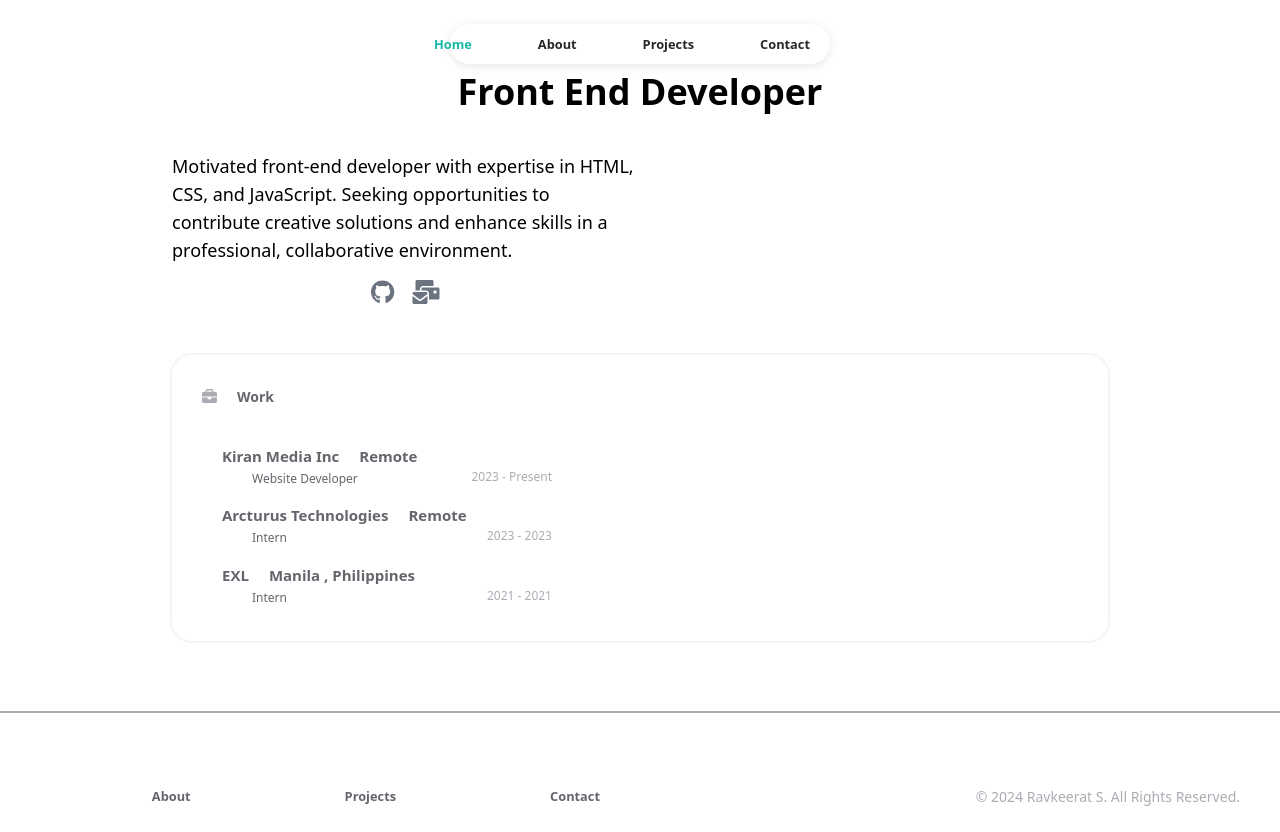
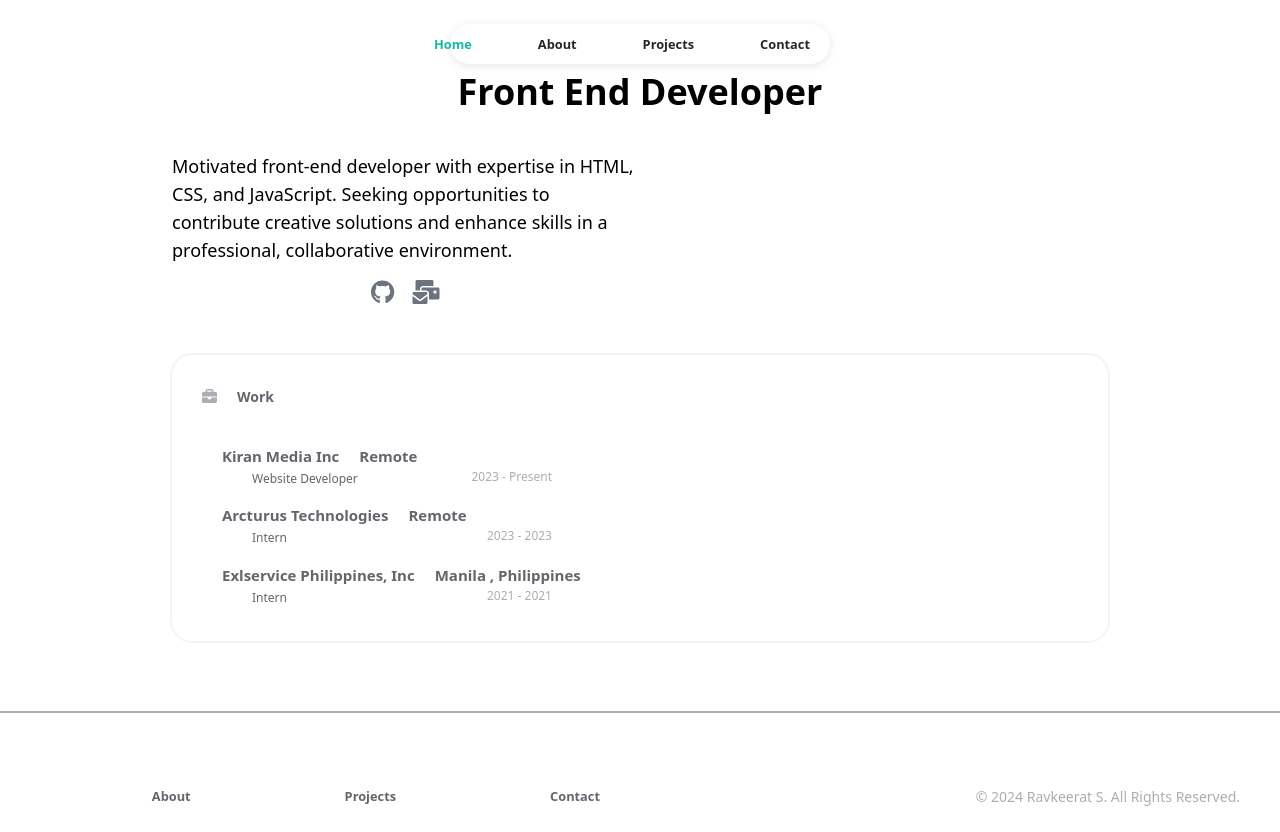
Before and after one commit to truethari/reactfolio, a React (Create React App) app: page / in a window 1280 px wide. Built offline with nearby package versions, Linux system fonts and the light colour scheme.

Commit message:
work updated

```diff
--- a/src/components/homepage/works.jsx
+++ b/src/components/homepage/works.jsx
@@ -28,11 +28,12 @@ const Works = () => {
 							</div>
 							<div className="work-location">Remote</div>
 							<div className="work-subtitle">Intern</div>
-
 							<div className="work-duration">2023 - 2023</div>
 						</div>
 						<div className="work">
-							<div className="work-title">EXL</div>
+							<div className="work-title">
+								Exlservice Philippines, Inc
+							</div>
 							<div className="work-subtitle">Intern</div>
 							<div className="work-location">
 								Manila , Philippines
--- a/src/pages/homepage.jsx
+++ b/src/pages/homepage.jsx
@@ -6,7 +6,6 @@ import { faGithub } from "@fortawesome/free-brands-svg-icons";
 import Footer from "../components/common/footer";
 import NavBar from "../components/common/navBar";
 import Works from "../components/homepage/works";
-import AllProjects from "../components/projects/allProjects";
 import INFO from "../data/user";
 
 const Homepage = () => {
@@ -26,7 +25,6 @@ const Homepage = () => {
 				<div className="flex-1">
 					<div className="content-wrapper mt-10">
 						<div className="homepage-container mx-auto max-w-7xl px-4 sm:px-6 lg:px-8">
-							{/* Move the title below the navigation bar */}
 							<div className="text-4xl font-bold text-center my-10">
 								{INFO.homepage.title}
 							</div>
@@ -63,7 +61,7 @@ const Homepage = () => {
 								</div>
 							</div>
 
-							{/* Works */}
+							{/* Work */}
 							<div className="mt-12">
 								<Works />
 							</div>
```
